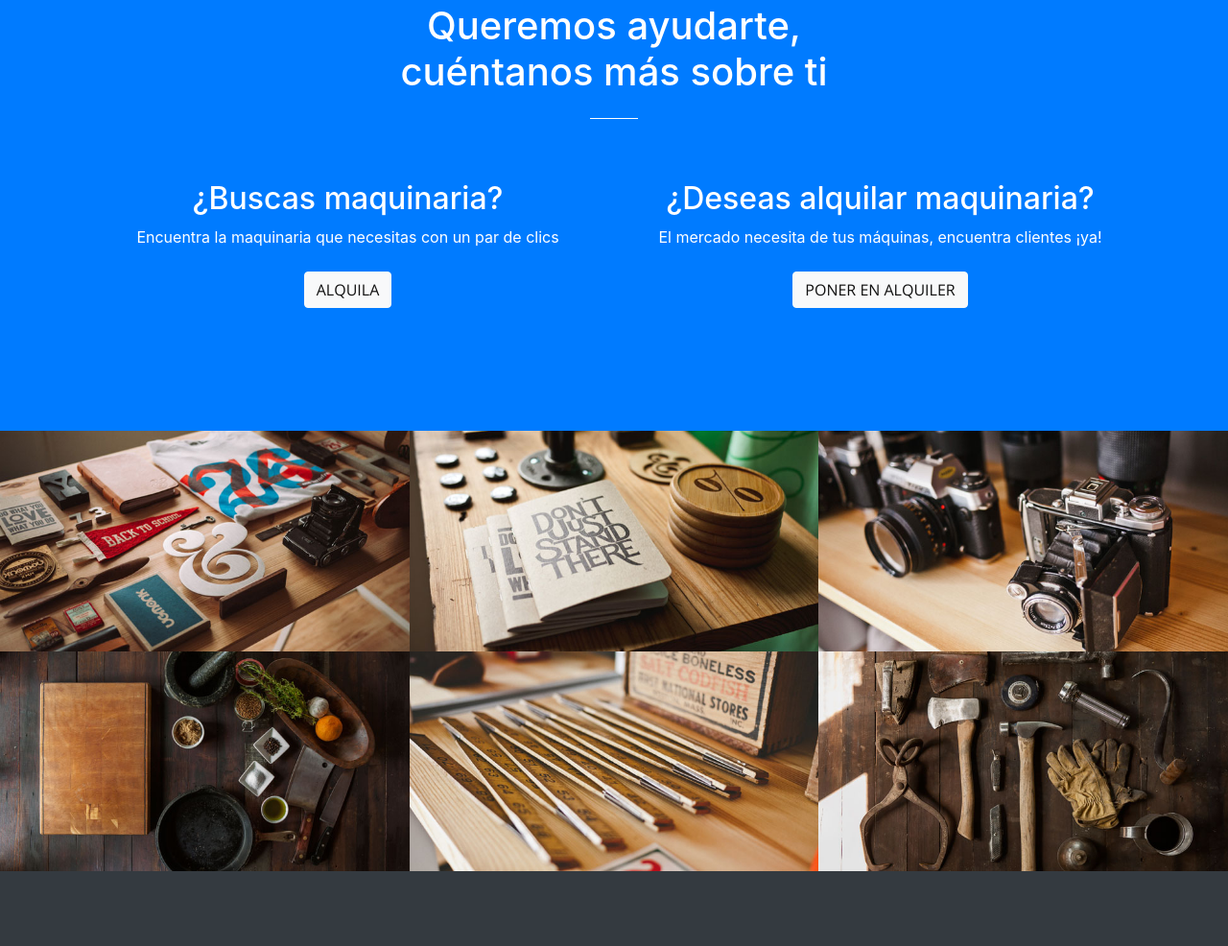
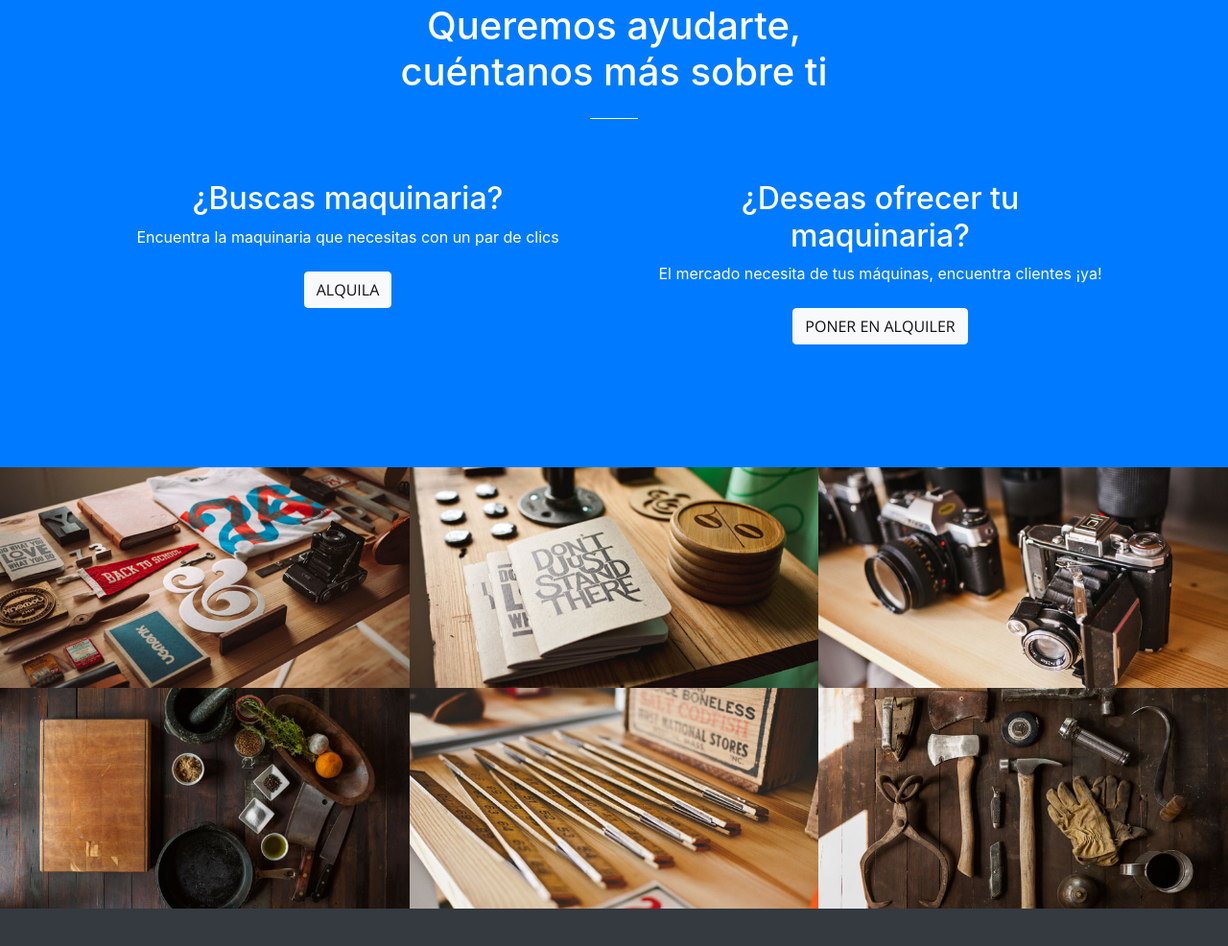
Before and after one commit to nelsonvalverdelt/Maquinecta, a website with bundled scripts: page index.html in a window 1280 px wide. Shown: the part 1532-2518 px from the top of the page at 96% size. Built offline with nearby package versions, Linux system fonts and the light colour scheme; files whose address does not match are found by name.

Commit message:
Title changed

```diff
--- a/index.html
+++ b/index.html
@@ -141,7 +141,7 @@
           padding-left: 40px;
           padding-right: 40px;
           padding-top: 40px;">
-            <h2 class="section-heading text-white">¿Deseas alquilar maquinaria?</h2>
+            <h2 class="section-heading text-white">¿Deseas ofrecer tu maquinaria?</h2>
             <p class="text-faded mb-4">El mercado necesita de tus máquinas, encuentra clientes ¡ya!</p>
             <a class="btn btn-light btn-xl js-scroll-trigger" href="https://mauricio164.typeform.com/to/ah1IKy" target="_blank">Poner en alquiler</a>
           </div>
```
